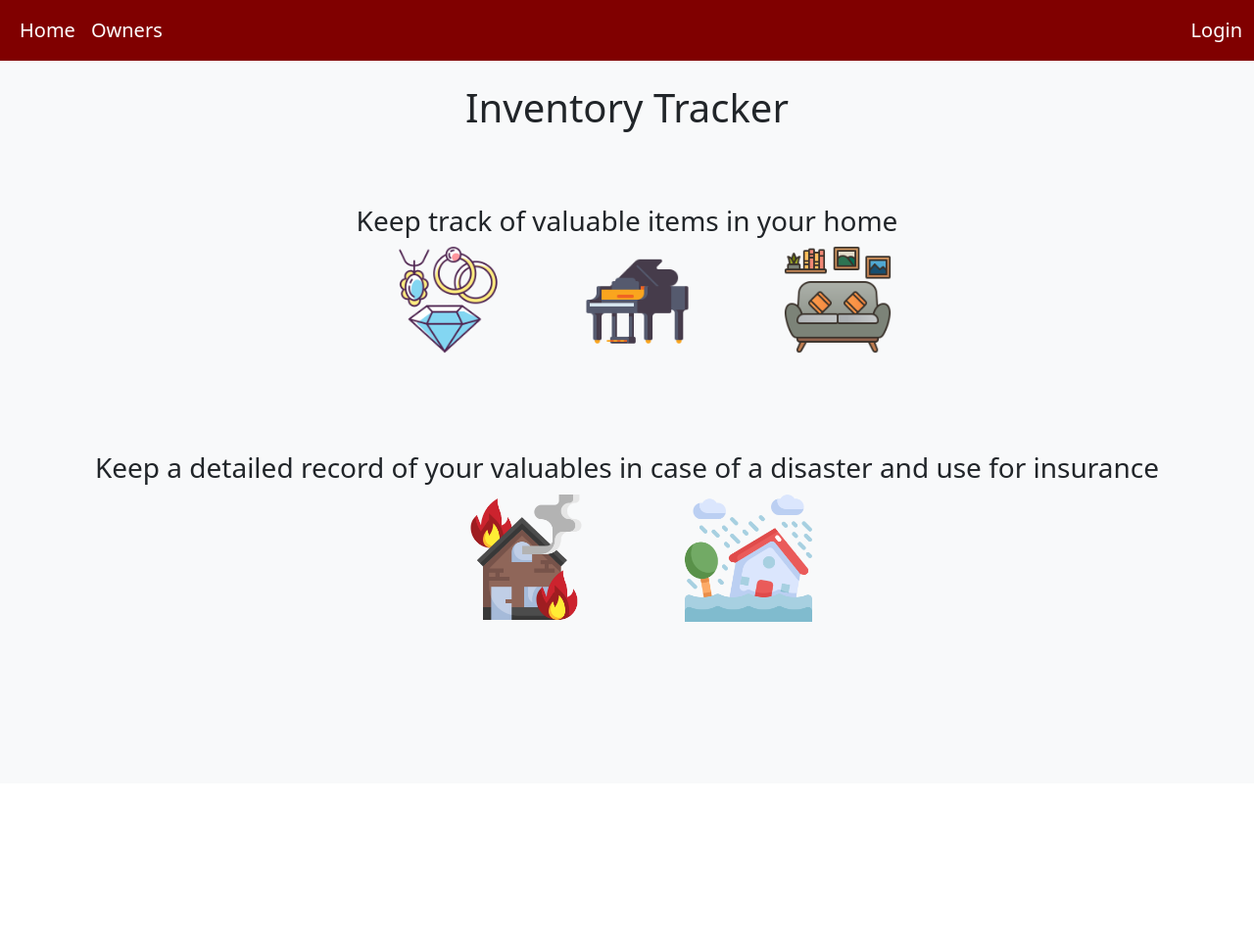
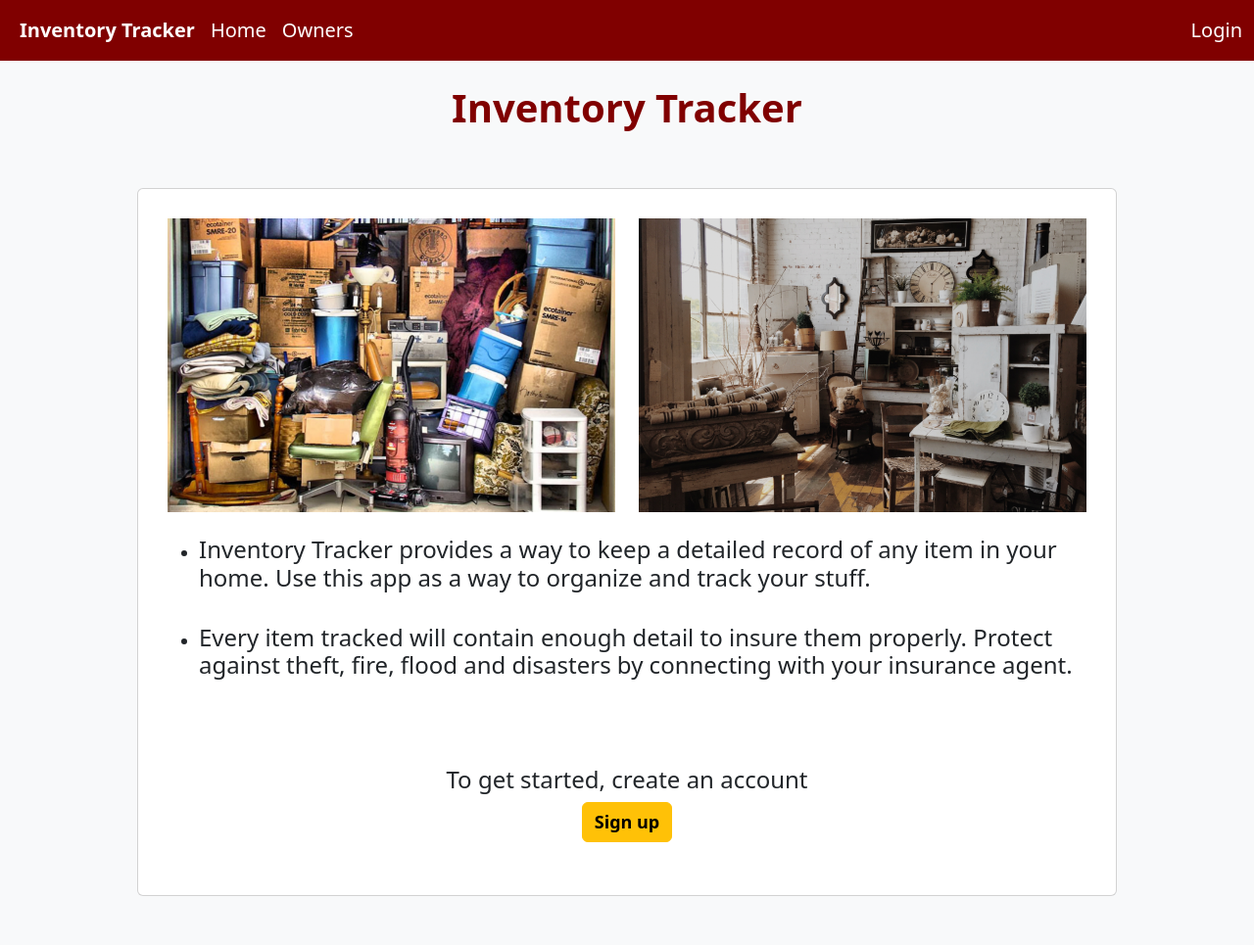
Before and after one commit to angier000/customer-requirements, a Django app: page / in a window 1280 px wide. Shown: the whole page at 98% size. Before the commit the page ends 635 px from the top, so only its background shows below. Run offline with Django 4.2, Linux system fonts and the light colour scheme; some libraries are stand-ins or nearby versions.

Commit message:
update home page

```diff
--- a/inventory_app/templates/inventory_app/base_template.html
+++ b/inventory_app/templates/inventory_app/base_template.html
@@ -21,6 +21,12 @@
         </button>
         <div class="collapse navbar-collapse" id="navbarNav">
             <ul class="navbar-nav">
+
+                <li class="nav-item">
+                    <span class="nav-link text-white" style="font-size: 20px;"><strong>Inventory Tracker</strong></span>
+                </li>
+
+
                 <li class="nav-item">
                     <a class="nav-link text-white" style="font-size: 20px;" href="{% url 'index' %}" aria-label="Visit the homepage">Home</a>
                 </li>
@@ -46,7 +52,7 @@
             </ul>
         </div>
         {% if request.user.is_authenticated %}
-            <span style="color: white;" >Welcome, {{request.user}}</span>
+            <span style="color: white; font-size: 20px;">Welcome, {{request.user}}</span>
             <span><a class="nav-link text-white" style="font-size: 20px;" href="{% url 'logout' %}">Logout</a></span>
         {% else %}
             {% if request.path != '/accounts/login/' %}
--- a/inventory_app/templates/inventory_app/index.html
+++ b/inventory_app/templates/inventory_app/index.html
@@ -6,41 +6,50 @@
 
 <!-- Replace block content in base_template.html -->
 {% block content %}
-<body class="bg-light">
+
 <br>
-<h1 class="text-center">Inventory Tracker</h1>
+<h1 class="text-center" style="color: #800000;"><strong>Inventory Tracker</strong></h1>
 
-<div class="container mx-auto justify-content-center bg-light" style="padding: 25px; margin: 50px;">
-    <h3 class="text-center">Keep track of valuable items in your home</h3>
-    <div class="row mx-auto items-align-center">
-        <div class="col-md-2 mx-auto"></div>
-        <div class="col-md-2 offset-1">
-            <img src="{% static 'images/jewelry.png' %}" class=" rounded img-fluid" style="max-width: 70%; height: auto;" alt="jewelry">
+
+<div class="container min-vh-100 d-flex justify-content-center">
+    <div class="card" style="margin: 50px; width: 1000px;">
+      <div class="card-body" style="padding: 30px;">
+        <div class="row">
+            <div class="col-md-6">
+                <img src="{% static 'images/storage.png' %}" class="img-fluid" style="object-fit: cover; width: 100%; height: 300px;">
+            </div>
+            <div class="col-md-6">
+                <img src="{% static 'images/antique_home.png' %}" class="img-fluid" style="object-fit: cover; width: 100%; height: 300px;">
+            </div>
         </div>
-        <div class="col-md-2 mx-auto">
-            <img src="{% static 'images/grand-piano.png' %}" class="img-fluid" style="max-width: 70%; height: auto;" alt="grand piano">
-        </div>
-        <div class="col-md-2 mx-auto">
-            <img src="{% static 'images/sofa.png' %}" class="img-fluid" style="max-width: 70%; height: auto;" alt="sofa">
-        </div>
-        <div class="col-md-2 mx-auto"></div>
+        <br>
+        <ul>
+            <li><h4>Inventory Tracker provides a way to keep a detailed record of any item in your home.
+                Use this app as a way to organize and track your stuff.</h4>
+
+            </li>
+            </br>
+            <li><h4>
+                Every item tracked will contain enough detail to insure them properly.
+                Protect against theft, fire, flood and disasters by connecting with your insurance agent.</h4>
+
+            </li>
+        </ul>
+        <br>
+        <br>
+        <br>
+
+        {% if not request.user.is_authenticate %}
+            <h4 class="text-center">To get started, create an account</h4>
+            <div class="d-flex justify-content-center mx-0 my-2">
+                <p><a class="btn btn-warning" style="font-size: 18px" href="{% url 'register_page' %}" role="button"><strong>Sign up</strong></a></p>
+            </div>
+        {% endif %}
+
+    </div>
+
     </div>
 </div>
-
-<div class="container mx-auto justify-content-center bg-light" style="padding: 25px; margin: 50px;">
-    <h3 class="text-center">Keep a detailed record of your valuables in case of a disaster and use for insurance</h3>
-    <div class="row mx-auto">
-        <div class="col-md-2 mx-auto"></div>
-        <div class="col-md-2 offset-1">
-            <img src="{% static 'images/fire.png' %}" class="img-fluid" style="max-width: 85%; height: auto;" alt="house on fire">
-        </div>
-        <div class="col-md-2 mx-auto">
-            <img src="{% static 'images/flooded-house.png' %}" class="img-fluid" style="max-width: 85%; height: auto;" alt="flooded house">
-        </div>
-        <div class="col-md-2 mx-auto"></div>
-    </div>
-</div>
-</body>
 
 
 
```
Also changed, not shown: db.sqlite3, static/images/antique_home.png (added), static/images/storage.png (added).
